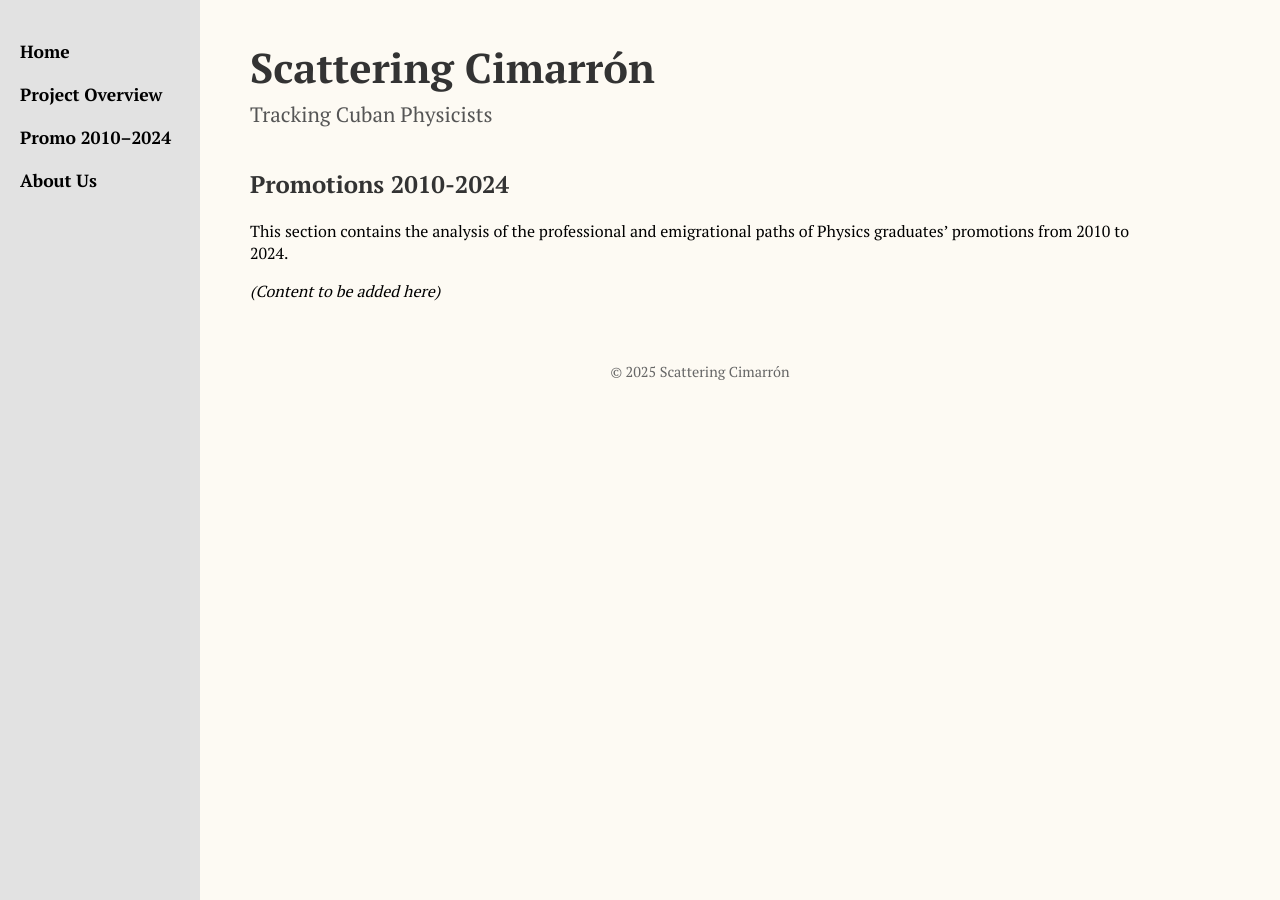
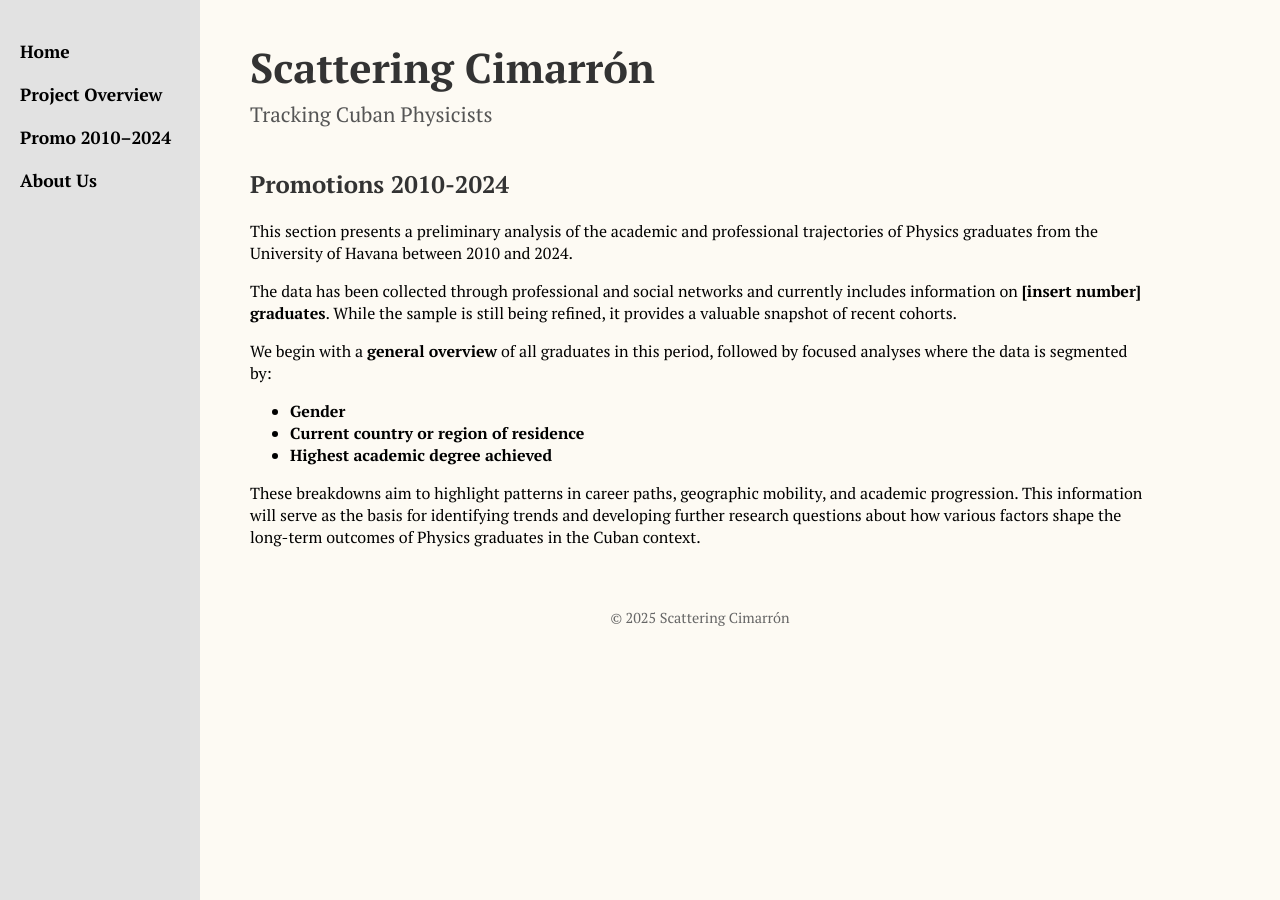
Before and after one commit to Gretica/Tracking_Cuban_Physicists, a Jekyll site: the page built from Promo_2010_2024.md, in a window 1280 px wide. Built offline with Jekyll 4.4.1, drawn with Linux system fonts in a browser that asks for light colours.

Commit message:
Update Promo_2010_2024.md

```diff
--- a/Promo_2010_2024.md
+++ b/Promo_2010_2024.md
@@ -5,6 +5,14 @@ permalink: /Promo_2010_2024/
 ---
 ## Promotions 2010-2024
 
-This section contains the analysis of the professional and emigrational paths of Physics graduates’ promotions from 2010 to 2024.
+This section presents a preliminary analysis of the academic and professional trajectories of Physics graduates from the University of Havana between 2010 and 2024.
 
-*(Content to be added here)*
+The data has been collected through professional and social networks and currently includes information on **[insert number] graduates**. While the sample is still being refined, it provides a valuable snapshot of recent cohorts.
+
+We begin with a **general overview** of all graduates in this period, followed by focused analyses where the data is segmented by:
+
+- **Gender**
+- **Current country or region of residence**
+- **Highest academic degree achieved**
+
+These breakdowns aim to highlight patterns in career paths, geographic mobility, and academic progression. This information will serve as the basis for identifying trends and developing further research questions about how various factors shape the long-term outcomes of Physics graduates in the Cuban context.
```
